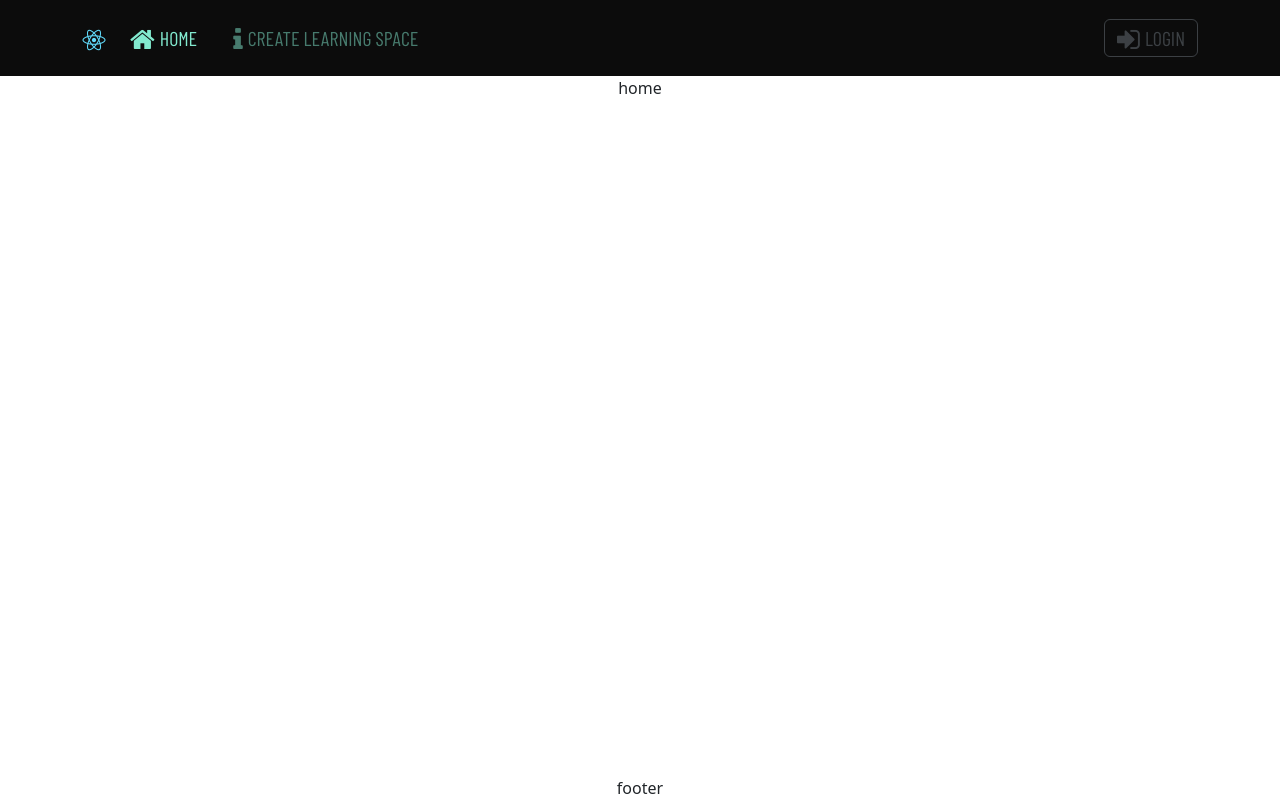
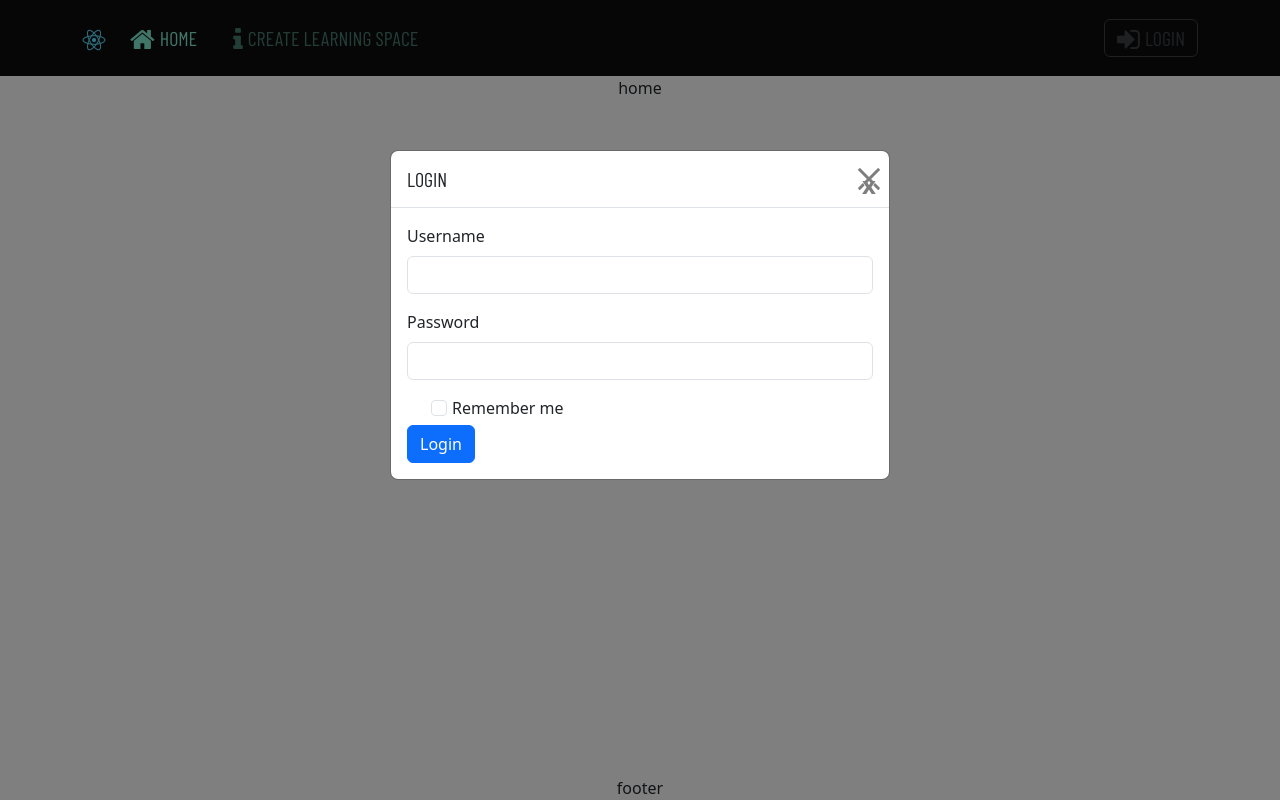
Before and after one commit to raytracer1/notes-frontend, a React (Create React App) app: page / in a window 1280 px wide. Both pictures are taken after a click on the button "LOGIN". Built offline with nearby package versions, Linux system fonts and the light colour scheme.

Commit message:
add login modal

```diff
--- a/src/components/Header/index.tsx
+++ b/src/components/Header/index.tsx
@@ -1,15 +1,30 @@
 import { useState } from "react";
 import { Nav, Navbar, NavbarBrand, NavbarToggler, Collapse, NavItem,
-  Button } from 'reactstrap';
+  Button, Modal, ModalBody, Form, FormGroup, Label, Input } from 'reactstrap';
 import { NavLink } from 'react-router-dom';
 import './style.scss';
 
 function Header() {
   const [isNavOpen, setIsNavOpen] = useState<boolean>(false);
+  const [isModalOpen, setIsModalOpen] = useState<boolean>(false);
+  const [userName, setUserName] = useState<string>('');
+  const [passWord, setPassWord] = useState<string>('');
+  const [remember, setRemember] = useState<boolean>(false);
 
   const toggleNav = () => {
     setIsNavOpen(!isNavOpen);
   }
+
+  const toggleModal = () => {
+    setIsModalOpen(!isModalOpen);
+  }
+
+  const handlelogin = (event:any) => {
+    toggleModal();
+    alert(" Username: " + userName + " Password: " + passWord
+        + " Remember: " + remember);
+    event.preventDefault();
+}
 
   return (
     <div className='header'>
@@ -36,7 +51,7 @@ function Header() {
             </Nav>
             <Nav className="button" navbar>
               <NavItem>
-                <Button outline>
+                <Button outline onClick={toggleModal}>
                   <span className="fa fa-sign-in fa-lg"></span>Login
                 </Button>
               </NavItem>
@@ -44,6 +59,46 @@ function Header() {
           </Collapse>
         </div>
       </Navbar>
+      <Modal isOpen={isModalOpen} toggle={toggleModal}>
+        <div className="modal-header">
+          <div className="modal-titel">Login</div>
+          <Button className="btn-close" onClick={toggleModal}>
+            <span>x</span>
+          </Button>
+        </div>
+        <ModalBody>
+          <Form onSubmit={handlelogin}>
+            <FormGroup>
+              <Label htmlFor="username">Username</Label>
+              <Input type="text" id="username" name="username"
+                innerRef={(input) => {
+                    if (input)
+                      setUserName(input.value)
+                  }
+                }/>
+            </FormGroup>
+            <FormGroup>
+              <Label htmlFor="password">Password</Label>
+              <Input type="text" id="password" name="password"
+                innerRef={(input) => {
+                  if (input)
+                    setPassWord(input.value)
+                }
+              }/>
+            </FormGroup>
+            <FormGroup check>
+              <Input type="checkbox" name="remember"
+                innerRef={(input) => {
+                  if (input)
+                    setRemember((input as HTMLInputElement).checked)
+                }
+              }/>
+                Remember me
+            </FormGroup>
+            <Button type="submit" value="submit" color="primary">Login</Button>
+          </Form>
+        </ModalBody>
+      </Modal>
     </div>
   );
 }
--- a/src/components/Header/style.scss
+++ b/src/components/Header/style.scss
@@ -19,10 +19,6 @@ ul {
     list-style: none;
 }
 
-span {
-    padding-right: 5px;
-}
-
 .container-fluid {
     min-height: 60px;
 
@@ -32,7 +28,7 @@ span {
 }
 
 .container {
-    width: 1440px;
+    width: 1376px;
     display: flex;
     flex-direction: row;
     align-items: center;
@@ -44,6 +40,10 @@ span {
         align-items: flex-start;
         margin: 0;
         padding: 0;
+    }
+
+    span {
+        padding-right: 5px;
     }
 
     .toggler {
@@ -134,3 +134,71 @@ span {
         }
     }
 }
+
+.modal {
+    &.fade {
+        &.show {
+            opacity: 1.0;
+        }
+    }
+
+    .modal-dialog {
+        margin: 150px auto;
+
+        @media(max-width:767px) {
+            margin: 80px 0;
+        }
+
+        .modal-content {
+            .modal-header {
+                display: flex;
+                flex-direction: row;
+                align-items: center;
+
+                .modal-titel {
+                    @include barlow-condensed;
+
+                    font-style: normal;
+                    font-size: 20px;
+                    line-height: 24px;
+                    text-decoration: none;
+                    text-transform: uppercase;
+                }
+
+                .btn-close {
+                    padding: 0;
+                    margin-left: auto;
+                    background-color: unset;
+                    font-weight: 700;
+                    font-size: 24px;
+                    text-shadow: 0 1px 0 #fff;
+                    opacity: 0.5;
+                }
+            }
+
+            .modal-body {
+                .mb-3 {
+                    margin-bottom: 5px;
+                }
+
+                .form-check {
+                    margin-bottom: 5px;
+                    display: flex;
+                    align-items: center;
+
+                    .form-check-input {
+                        margin: 0 5px 0 0;
+                    }
+                }
+            }
+        }
+    }
+}
+
+.modal-backdrop {
+    &.fade {
+        &.show {
+            opacity: 0.5;
+        }
+    }
+}
```
